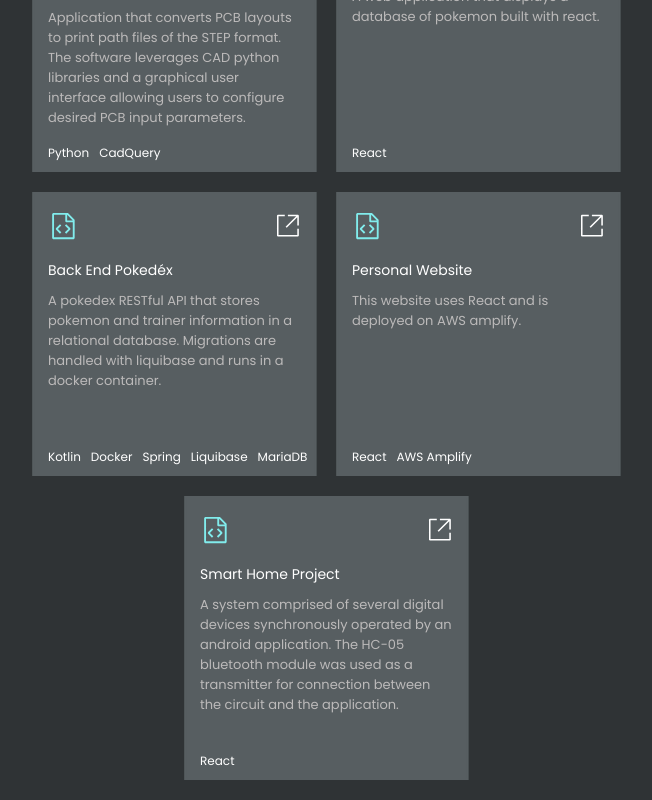
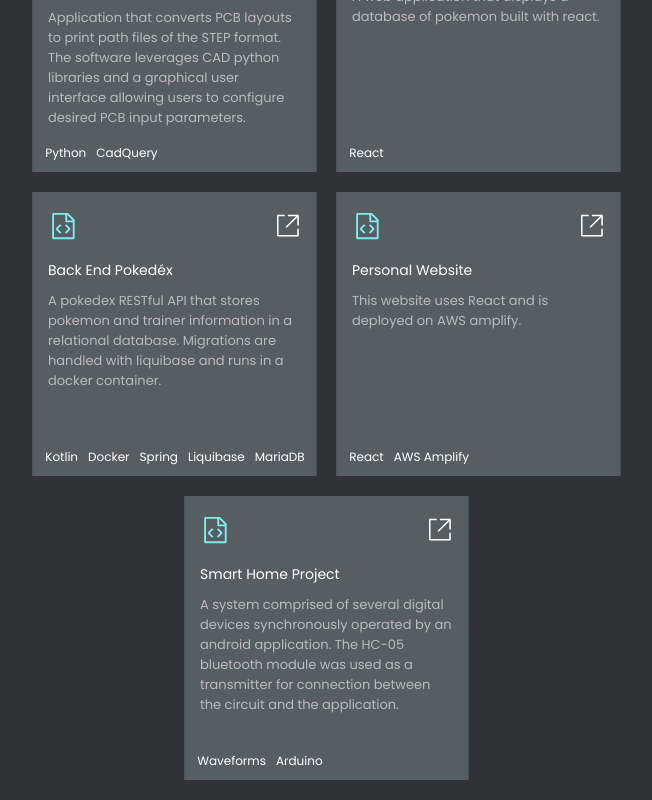
Before and after one commit to kavinchai/kavin_website, a React (Create React App) app: page / in a window 1280 px wide. Shown: the part 2185-2985 px from the top of the page, without its empty margins (314-966 px from the left). Built offline with nearby package versions, Linux system fonts and the light colour scheme.

Commit message:
Modified tech used for project

```diff
--- a/src/content/projects.json
+++ b/src/content/projects.json
@@ -28,7 +28,7 @@
       "title": "Smart Home Project",
       "desc": "A system comprised of several digital devices synchronously operated by an android application. The HC-05 bluetooth module was used as a transmitter for connection between the circuit and the application. ",
       "link": "https://youtu.be/J0m3PwPlISA",
-      "tech": ["React"]
+      "tech": ["Waveforms", "Arduino"]
     }
   ]
 }
--- a/src/css/ProjectCard.css
+++ b/src/css/ProjectCard.css
@@ -79,10 +79,10 @@
 
 .projFooter {
   /* background-color: aqua; */
-  width: auto;
-  height: 5%;
-
-  margin: 0% 5% 0%;
+  width: 100%;
+  height: auto;
+  display: flex;
+  /* margin: 0% 5% 0%; */
 }
 
 .projTech {
@@ -90,6 +90,7 @@
   font-size: 12px;
   color: white;
   display: flex;
+  padding: 0% 4% 0%;
 }
 
 .techUsed {
```
